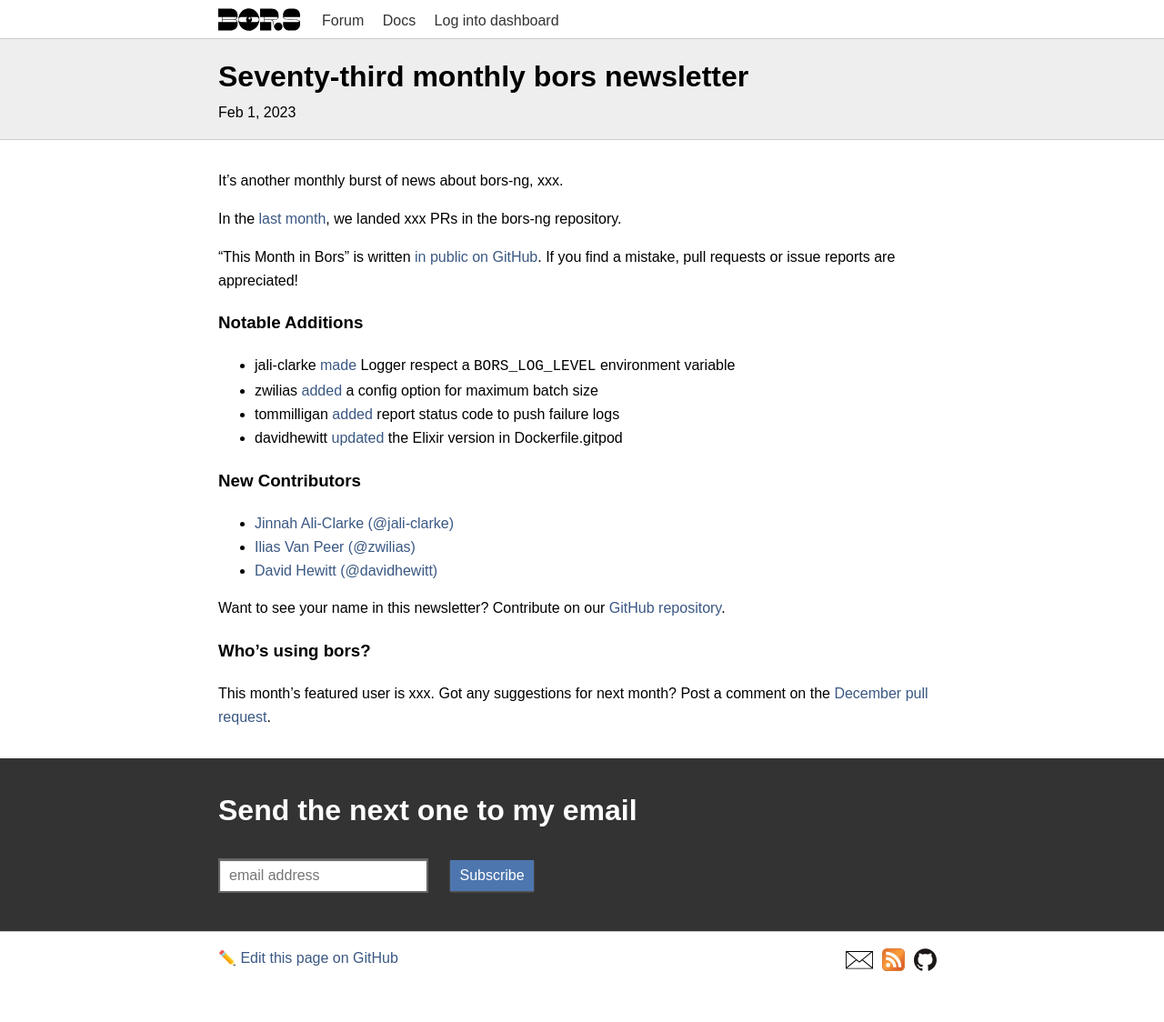
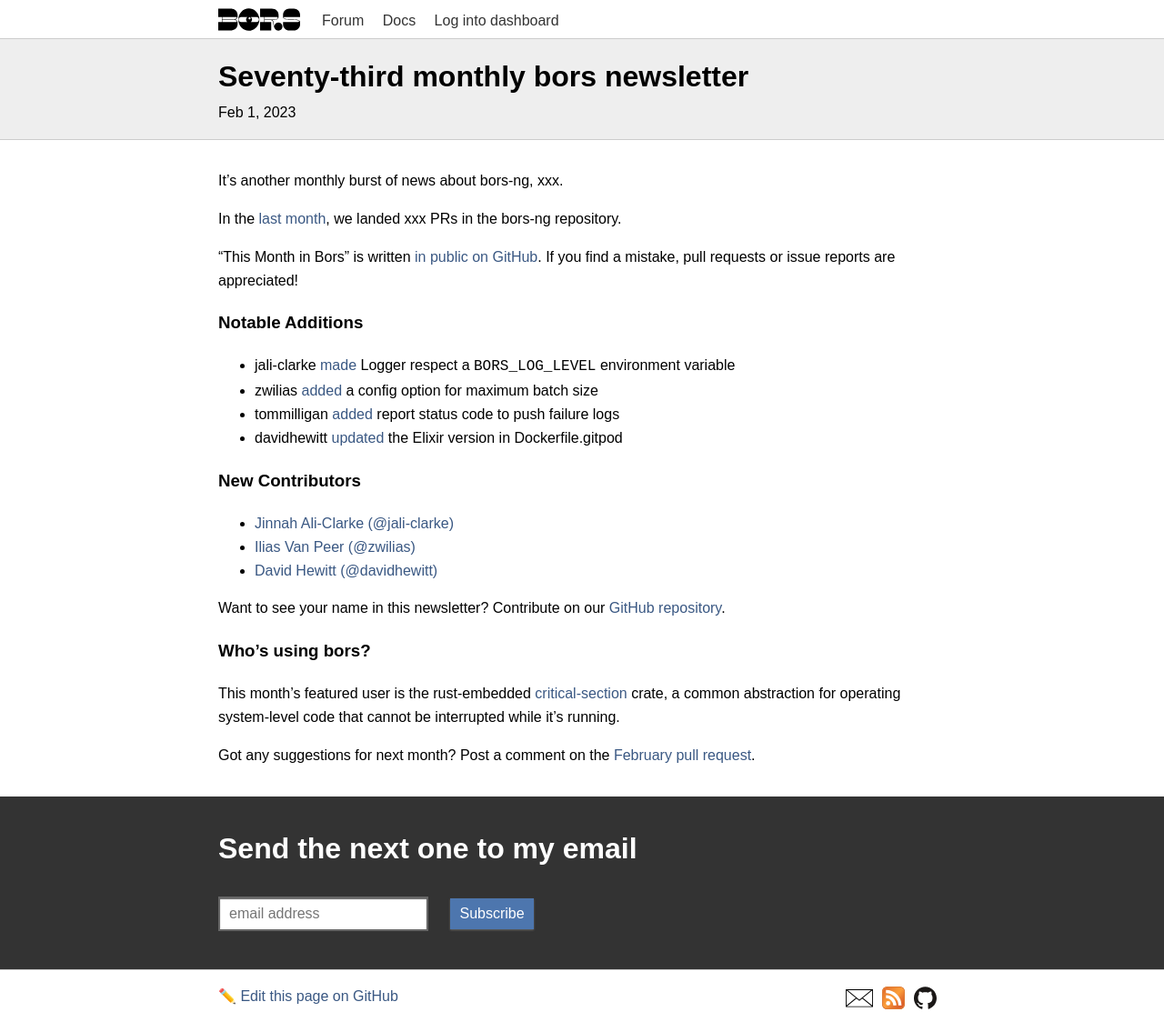
Before and after one commit to bors-ng/bors-ng.github.io, a Jekyll site: the page built from _posts/2023-02-01-tmib-73.md, in a window 1280 px wide. Shown: the whole page at 91% size. Built offline with Jekyll 4.4.1, drawn with Linux system fonts in a browser that asks for light colours; before the commit the page ends 1083 px from its top, so only the background shows below that.

Commit message:
Feature critical-section, add next month

```diff
--- a/_posts/2023-02-01-tmib-73.md
+++ b/_posts/2023-02-01-tmib-73.md
@@ -36,6 +36,7 @@
 
 ### Who's using bors?
 
-This month's featured user is xxx.
+This month's featured user is the rust-embedded [critical-section](https://github.com/rust-embedded/critical-section) crate, a common abstraction for operating system-level code that cannot be interrupted while it's running.
+
 Got any suggestions for next month?
-Post a comment on the [December pull request](https://github.com/bors-ng/bors-ng.github.io/pull/___).
+Post a comment on the [February pull request](https://github.com/bors-ng/bors-ng.github.io/pull/190).
```
